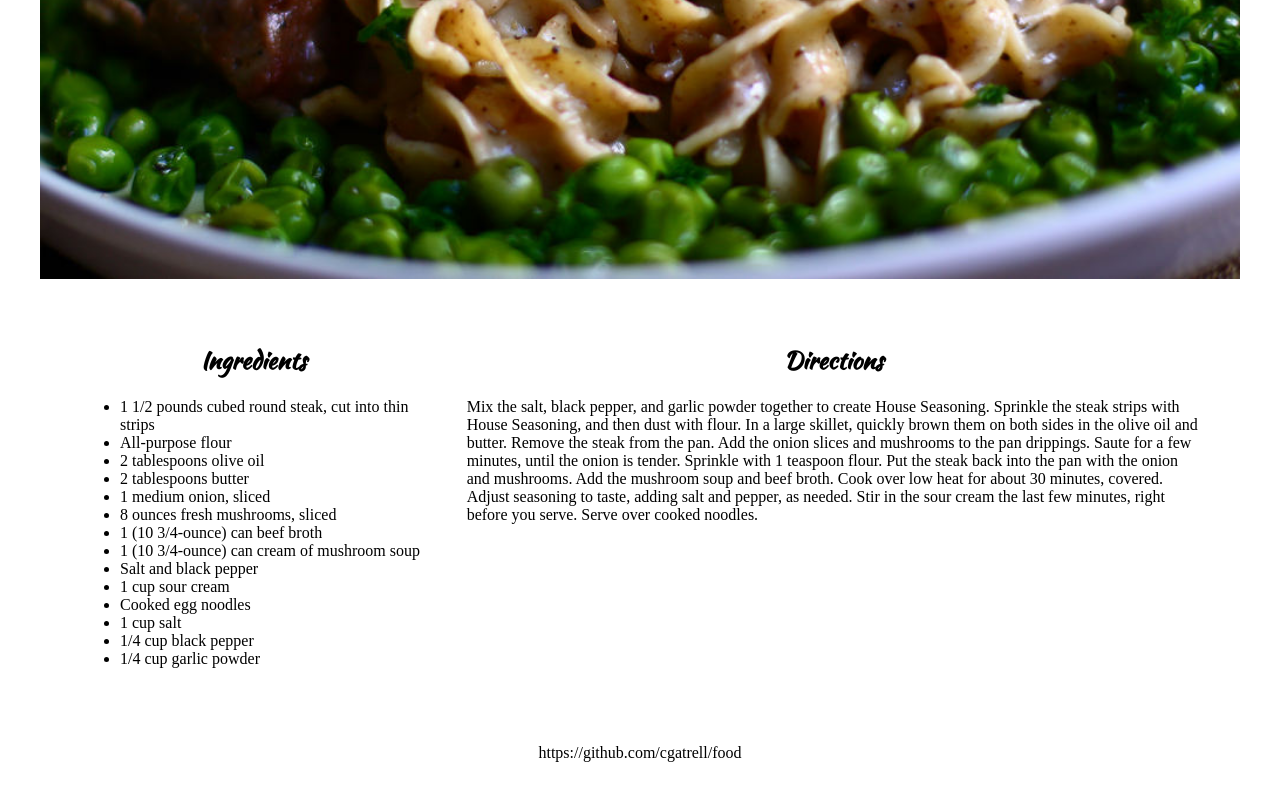
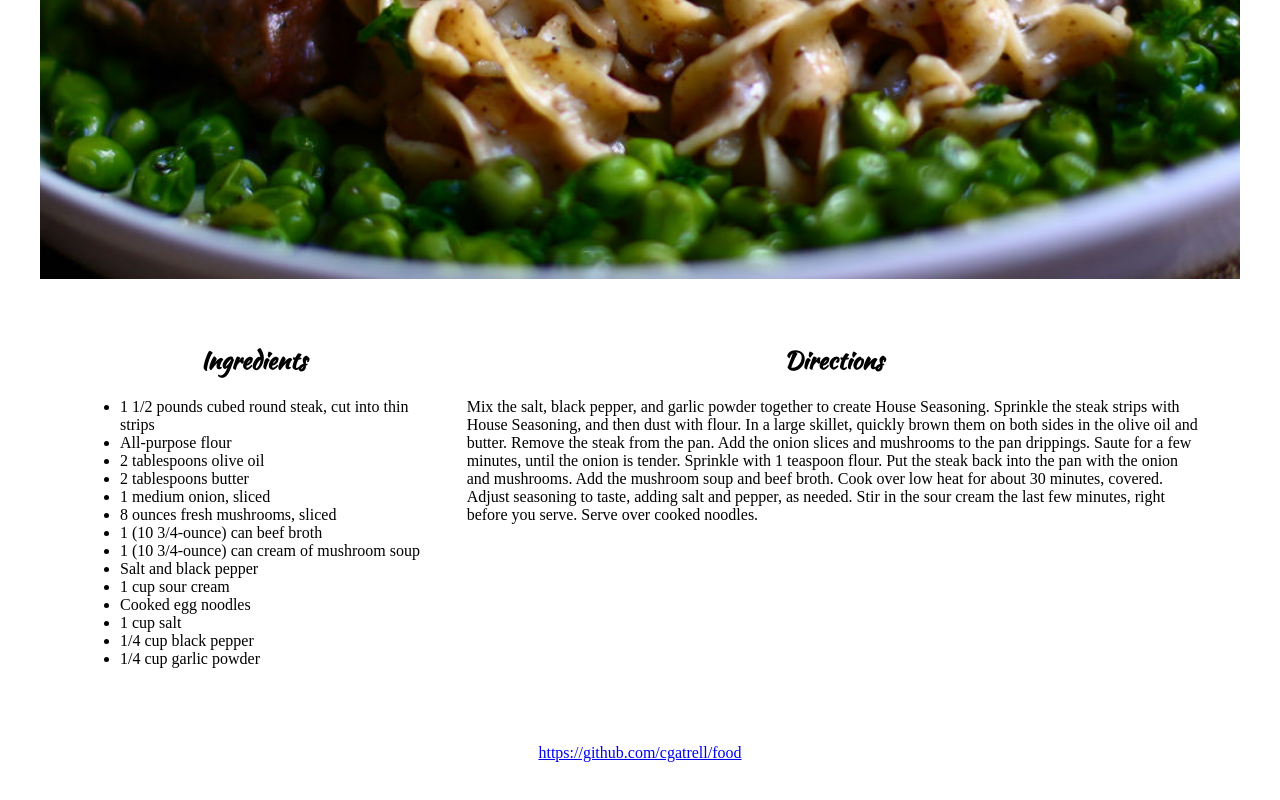
Before and after one commit to cgatrell/food, a plain HTML site: page beefstrog.html in a window 1280 px wide. Shown: the part 690-1490 px from the top of the page. Drawn offline with Linux system fonts and the light colour scheme.

Commit message:
Changed the footer to a link to the github

```diff
--- a/beefstrog.html
+++ b/beefstrog.html
@@ -53,6 +53,6 @@ Beef Stroganoff
 
 </body>
 	<footer>
-		https://github.com/cgatrell/food
+		<a href="https://github.com/cgatrell/food">https://github.com/cgatrell/food</a>
 	</footer>
 </html>
```
Also changed, not shown: index.html (+1 -1 lines), lasagna.html (+1 -1 lines), share.html (+1 -1 lines).
